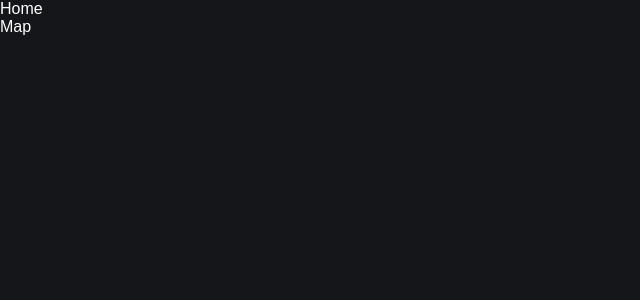
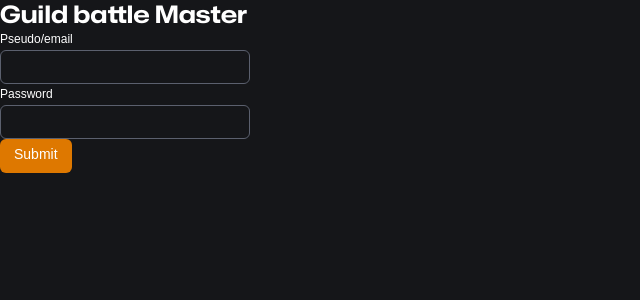
Before and after one commit to MelvinCourant/guild-battle-master, a Vue app in the folder front/: page /login in a window 1280 px wide. Before the commit this address had no page. Shown: the top 300 px of the page, without its empty margins (0-640 px from the left). Built offline with nearby package versions, Linux system fonts and the light colour scheme.

Commit message:
:lipstick: create Field component, style inputs text/email/password/submit/button and hide navbar on login/register page

```diff
--- a/front/src/assets/css/main.scss
+++ b/front/src/assets/css/main.scss
@@ -111,7 +111,7 @@
   --primary-darkened: #995300;
   --background: #151619;
   --system: #22252A;
-  --system-hover: #2E3138;
+  --system-lightened: #2E3138;
   --border-background: #5B606E;
   --white: #FFFFFF;
   --text-grey: #737A8C;
@@ -119,6 +119,9 @@
 
   // borders
   --border: 1px solid var(--border-background);
+
+  // borders radius
+  --input-text-radius: 6px;
 
   // team colors
   --blue-team: #094CF6;
--- /dev/null
+++ b/front/src/assets/css/utils/field.scss
@@ -0,0 +1,112 @@
+.field {
+  &--text,
+  &--email,
+  &--password,
+  &--search {
+    .field__input {
+      width: 250px;
+      height: 34px;
+      padding: 10px 14px;
+      border-radius: var(--input-text-radius);
+      background: var(--background);
+      border: var(--border);
+      font-size: 0.875rem; // 14px
+      line-height: 1;
+      font-weight: 500;
+
+      &::placeholder {
+        color: var(--text-grey);
+      }
+
+      &:focus {
+        outline: none;
+        border: 1px solid var(--primary);
+      }
+    }
+  }
+
+  &--text,
+  &--email,
+  &--password {
+    display: flex;
+    flex-direction: column;
+    justify-content: flex-end;
+    width: fit-content;
+    height: 55px;
+
+    &.field--without-label {
+      position: relative;
+      height: initial !important;
+
+      .field__error-text {
+        position: absolute;
+        left: 0;
+        top: 0;
+        transform: translateY(-100%);
+      }
+    }
+
+    .field__label {
+      font-size: 0.75rem; // 12px
+      margin-bottom: 4px;
+    }
+  }
+
+  &--submit,
+  &--button {
+    .field__input {
+      padding: 5.5px 14px 8.5px 14px;
+      font-size: 0.875rem; // 14px
+      line-height: 1.42857;
+      font-weight: 500;
+      border-radius: var(--input-text-radius);
+      border: var(--border);
+      background: var(--system);
+      cursor: pointer;
+
+      &:active {
+        background: var(--system-lightened);
+      }
+
+      &:disabled {
+        opacity: 0.5;
+        cursor: not-allowed;
+      }
+
+      &.primary {
+        border: none;
+        background: var(--primary);
+
+        &:active {
+          background: var(--primary-darkened);
+        }
+      }
+
+      &.danger {
+        color: var(--danger);
+
+        &:hover {
+          color: var(--white);
+          background: var(--danger);
+        }
+
+        &:active {
+          color: var(--danger);
+        }
+      }
+    }
+  }
+
+  &.error {
+    .field {
+      &__error-text {
+        color: var(--danger);
+        font-size: 0.75rem; // 12px
+      }
+
+      &__input {
+        border: 1px solid var(--danger);
+      }
+    }
+  }
+}
--- /dev/null
+++ b/front/src/components/FormPage.vue
@@ -0,0 +1,19 @@
+<script setup>
+  import Form from "@components/utils/Form.vue";
+
+  defineProps({
+    image: {
+      type: String,
+      default: "",
+    },
+    form: {
+      type: Object,
+      required: true,
+    }
+  })
+</script>
+<template>
+  <div class="form-page">
+    <Form :form="form"/>
+  </div>
+</template>
--- a/front/src/components/Main.vue
+++ b/front/src/components/Main.vue
@@ -1,9 +1,22 @@
 <script setup>
-import Navbar from "@components/Navbar.vue";
+  import Navbar from "@components/Navbar.vue";
+  import { ref, watch } from "vue";
+  import { useRoute } from "vue-router";
+
+  const hideNavbar = ref(false);
+  const route = useRoute();
+
+  watch(route, () => {
+    if (route.path === "/login" || route.path === "/register") {
+      hideNavbar.value = true;
+    } else {
+      hideNavbar.value = false;
+    }
+  });
 </script>
 
 <template>
-  <Navbar/>
+  <Navbar v-if="!hideNavbar"/>
   <router-view v-slot="{ Component }">
     <component :is="Component" />
   </router-view>
--- /dev/null
+++ b/front/src/components/utils/Field.vue
@@ -0,0 +1,71 @@
+<script setup>
+  import '@css/utils/field.scss';
+  import { ref } from "vue";
+
+  const props = defineProps({
+    type: {
+      type: String,
+      required: true,
+    },
+    label: {
+      type: String,
+      default: "",
+    },
+    placeholder: {
+      type: String,
+    },
+    value: {
+      type: String,
+    },
+    checked: {
+      type: Boolean,
+    },
+    disabled: {
+      type: Boolean
+    },
+    style: {
+      type: String,
+      default: "",
+    },
+    error: {
+      type: String,
+    },
+  });
+  const typeClass = ref(`field--${props.type}`);
+  const noLabelClass = ref('');
+
+  if(!props.label) {
+    noLabelClass.value = `field--without-label`;
+  }
+</script>
+
+<template>
+  <div
+    class="field"
+    :class="[typeClass, noLabelClass, {error: error}]"
+  >
+    <label
+      :for="type"
+      class="field__label"
+      v-if="label"
+      v-show="!error"
+    >
+      {{ label }}
+    </label>
+    <p
+      class="field__error-text"
+      v-if="error"
+    >
+      {{ error }}
+    </p>
+    <input
+      :type="type"
+      :placeholder="placeholder"
+      :value="value"
+      :checked="checked"
+      :disabled="disabled"
+      class="field__input"
+      :class="style"
+    />
+  </div>
+</template>
--- /dev/null
+++ b/front/src/components/utils/Form.vue
@@ -0,0 +1,23 @@
+<script setup>
+  import Field from "@components/utils/Field.vue";
+
+  defineProps({
+    form: {
+      type: Object,
+      required: true,
+    }
+  })
+</script>
+
+<template>
+  <form class="form">
+    <h2 v-if="form.title">{{ form.title }}</h2>
+    <Field
+      v-for="field in form.fields"
+      :key="field.label"
+      :type="field.type"
+      :label="field.label"
+      :style="field.style"
+    />
+  </form>
+</template>
--- a/front/src/router/index.js
+++ b/front/src/router/index.js
@@ -1,6 +1,7 @@
 import { createRouter, createWebHistory } from 'vue-router';
 import Home from '@views/Home.vue';
 import Map from '@views/Map.vue';
+import Login from "@views/Login.vue";
 
 const router = createRouter(
 {
@@ -13,6 +14,10 @@ const router = createRouter(
         {
             path: '/map',
             component: Map
+        },
+        {
+            path: '/login',
+            component: Login
         }
     ]
 });
--- /dev/null
+++ b/front/src/views/Login.vue
@@ -0,0 +1,28 @@
+<script setup>
+  import FormPage from "@components/FormPage.vue";
+
+  const loginForm = {
+    title: "Guild battle Master",
+    fields: [
+      {
+        type: "text",
+        label: "Pseudo/email",
+      },
+      {
+        type: "password",
+        label: "Password",
+      },
+      {
+        type: "submit",
+        value: "Connexion",
+        style: "primary"
+      }
+    ],
+  };
+</script>
+
+<template>
+  <main class="login">
+    <FormPage :form="loginForm" />
+  </main>
+</template>
```
